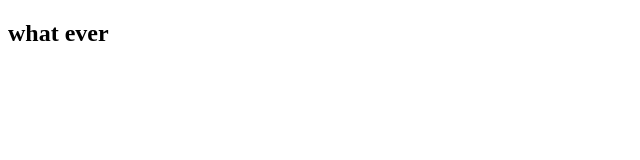
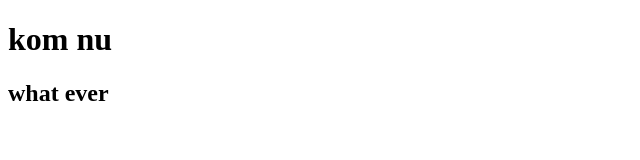
Before and after one commit to Nikita-Mariager/git-one, a plain HTML site: page index.html in a window 1280 px wide. Shown: the whole page, without its empty margins (0-640 px from the left). Drawn offline with Linux system fonts and the light colour scheme.

Commit message:
added h1

```diff
--- a/index.html
+++ b/index.html
@@ -7,6 +7,8 @@
     <title>whoooo</title>
 </head>
 <body>
+    <h1>kom nu</h1>
     <h2>what ever</h2>
+
 </body>
 </html>
```
